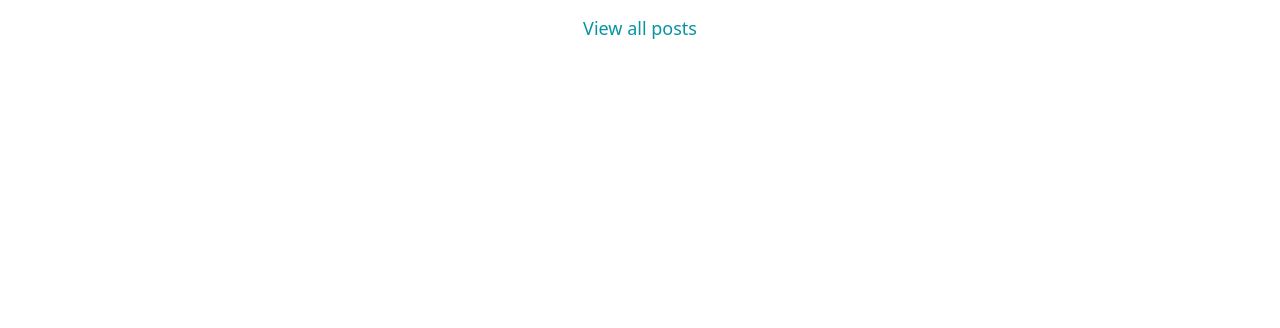
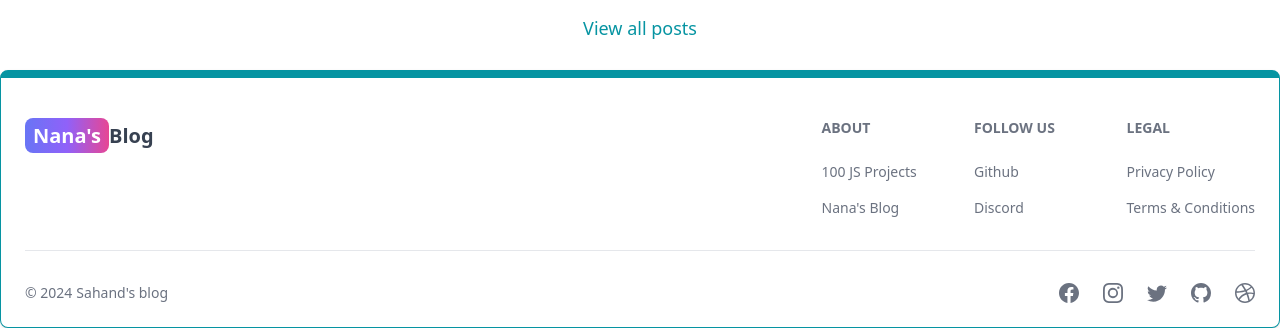
Before and after one commit to Mohamadi12/Dashboard, a Next.js app: page / in a window 1280 px wide. Shown: the part 1004-1332 px from the top of the page. Before the commit the page ends 1074 px from the top, so only its background shows below. Built offline with nearby package versions, Linux system fonts and the light colour scheme; no server answers.

Commit message:
Add the remaining pages like about, projects, and the footer

```diff
--- /dev/null
+++ b/app/about/page.jsx
@@ -0,0 +1,52 @@
+import React from 'react'
+
+const About = () => {
+    return (
+        <div className='min-h-screen flex items-center justify-center'>
+          <div className='max-w-2xl mx-auto p-3 text-center'>
+            <div>
+              <h1 className='text-3xl font font-semibold text-center my-7'>
+                About Nana&apos;s Blog
+              </h1>
+              <div className='text-md text-gray-500 flex flex-col gap-6'>
+                <p>
+                  Welcome to Nana&apos;s Blog! Created by Nana Ghavidel, this blog
+                  serves as a personal platform to share his insights and ideas with
+                  the world. Nana is an enthusiastic developer who enjoys writing
+                  about technology, coding, and a variety of related topics.
+                </p>
+
+                <p>
+                  On this blog, you&apos;ll discover weekly articles and tutorials
+                  covering a range of topics including web development, software
+                  engineering, and programming languages. Nana is continually
+                  learning and exploring new technologies, so make sure to visit
+                  frequently for the latest updates!
+                </p>
+
+                <p>
+                  This website is created using Next.js and{' '}
+                  <a
+                    href='https://go.clerk.com/fgJHKlt'
+                    target='_blank'
+                    className='text-teal-500 hover:underline'
+                  >
+                    Clerk
+                  </a>
+                  .
+                </p>
+
+                <p>
+                  We invite you to comment on our posts and interact with other
+                  readers. You can like and reply to others&apos; comments as well. We
+                  believe that a community of learners can support each other&apos;s
+                  growth and development.
+                </p>
+              </div>
+            </div>
+          </div>
+        </div>
+      );
+}
+
+export default About
--- /dev/null
+++ b/app/components/Footer.jsx
@@ -0,0 +1,94 @@
+"use client";
+
+import { Footer } from "flowbite-react";
+import Link from "next/link";
+import {
+  BsFacebook,
+  BsInstagram,
+  BsTwitter,
+  BsGithub,
+  BsDribbble,
+} from "react-icons/bs";
+
+const FooterPage = () => {
+  return (
+    <Footer container className="border border-t-8 border-teal-500">
+      <div className="w-full max-w-7xl mx-auto">
+        <div className="grid w-full justify-between sm:flex md:grid-cols-1">
+          <div className="mt-5">
+            <Link
+              href="/"
+              className="self-center whitespace-nowrap text-lg sm:text-xl font-semibold dark:text-white"
+            >
+              <span className="px-2 py-1 bg-gradient-to-r from-indigo-500 via-purple-500 to-pink-500 rounded-lg text-white">
+                Nana&apos;s
+              </span>
+              Blog
+            </Link>
+          </div>
+          <div className="grid grid-cols-2 gap-8 mt-4 sm:grid-cols-3 sm:gap-6">
+            <div>
+              <Footer.Title title="About" />
+              <Footer.LinkGroup col>
+                <Footer.Link
+                  href="https://www.100jsprojects.com"
+                  target="_blank"
+                  rel="noopener noreferrer"
+                >
+                  100 JS Projects
+                </Footer.Link>
+                <Footer.Link
+                  href="/about"
+                  target="_blank"
+                  rel="noopener noreferrer"
+                >
+                  Nana&apos;s Blog
+                </Footer.Link>
+              </Footer.LinkGroup>
+            </div>
+            <div>
+              <Footer.Title title="Follow us" />
+              <Footer.LinkGroup col>
+                <Footer.Link
+                  href="https://www.github.com/sahandghavidel"
+                  target="_blank"
+                  rel="noopener noreferrer"
+                >
+                  Github
+                </Footer.Link>
+                <Footer.Link href="#">Discord</Footer.Link>
+              </Footer.LinkGroup>
+            </div>
+            <div>
+              <Footer.Title title="Legal" />
+              <Footer.LinkGroup col>
+                <Footer.Link href="#">Privacy Policy</Footer.Link>
+                <Footer.Link href="#">Terms &amp; Conditions</Footer.Link>
+              </Footer.LinkGroup>
+            </div>
+          </div>
+        </div>
+        <Footer.Divider />
+        <div className="w-full sm:flex sm:items-center sm:justify-between">
+          <Footer.Copyright
+            href="#"
+            by="Sahand's blog"
+            year={new Date().getFullYear()}
+          />
+          <div className="flex gap-6 sm:mt-0 mt-4 sm:justify-center">
+            <Footer.Icon href="#" icon={BsFacebook} />
+            <Footer.Icon href="#" icon={BsInstagram} />
+            <Footer.Icon href="#" icon={BsTwitter} />
+            <Footer.Icon
+              href="https://github.com/sahandghavidel"
+              icon={BsGithub}
+            />
+            <Footer.Icon href="#" icon={BsDribbble} />
+          </div>
+        </div>
+      </div>
+    </Footer>
+  );
+};
+
+export default FooterPage;
--- a/app/components/Header.jsx
+++ b/app/components/Header.jsx
@@ -1,81 +1,83 @@
-'use client';
-import { Button, Navbar, TextInput } from 'flowbite-react';
-import Link from 'next/link';
-import { AiOutlineSearch } from 'react-icons/ai';
-import { FaMoon, FaSun } from 'react-icons/fa';
-import { usePathname } from 'next/navigation';
-import { useTheme } from 'next-themes';
-import { SignedIn, SignedOut, SignInButton, UserButton } from '@clerk/nextjs';
-import { dark, light } from '@clerk/themes';
-import { useEffect, useState } from 'react';
-import { useRouter, useSearchParams } from 'next/navigation';
+"use client";
+
+import { Button, Navbar, TextInput } from "flowbite-react";
+import Link from "next/link";
+import { AiOutlineSearch } from "react-icons/ai";
+import { FaMoon, FaSun } from "react-icons/fa";
+import { usePathname } from "next/navigation";
+import { useTheme } from "next-themes";
+import { SignedIn, SignedOut, UserButton } from "@clerk/nextjs";
+import { dark, light } from "@clerk/themes";
+import { useEffect, useState } from "react";
+import { useRouter, useSearchParams } from "next/navigation";
 
 const Header = () => {
   const path = usePathname();
   const { theme, setTheme } = useTheme();
   const router = useRouter();
-  const [searchTerm, setSearchTerm] = useState('');
+  const [searchTerm, setSearchTerm] = useState("");
   const searchParams = useSearchParams();
 
   const handleSubmit = (e) => {
     e.preventDefault();
     const urlParams = new URLSearchParams(searchParams);
-    urlParams.set('searchTerm', searchTerm);
+    urlParams.set("searchTerm", searchTerm);
     const searchQuery = urlParams.toString();
     router.push(`/search?${searchQuery}`);
   };
 
   useEffect(() => {
     const urlParams = new URLSearchParams(searchParams);
-    const searchTermFromUrl = urlParams.get('searchTerm');
+    const searchTermFromUrl = urlParams.get("searchTerm");
     if (searchTermFromUrl) {
       setSearchTerm(searchTermFromUrl);
     }
   }, [searchParams]);
+
   return (
-    <Navbar className='border-b-2'>
+    <Navbar className="border-b-2">
       <Link
-        href='/'
-        className='self-center whitespace-nowrap text-sm sm:text-xl font-semibold dark:text-white'
+        href="/"
+        className="self-center whitespace-nowrap text-sm sm:text-xl font-semibold dark:text-white"
       >
-        <span className='px-2 py-1 bg-gradient-to-r from-indigo-500 via-purple-500 to-pink-500 rounded-lg text-white'>
-          Sahand&apos;s
+        <span className="px-2 py-1 bg-gradient-to-r from-indigo-500 via-purple-500 to-pink-500 rounded-lg text-white">
+          Nana&apos;s
         </span>
         Blog
       </Link>
       <form onSubmit={handleSubmit}>
         <TextInput
-          type='text'
-          placeholder='Search...'
+          type="text"
+          placeholder="Search..."
           rightIcon={AiOutlineSearch}
-          className='hidden lg:inline'
+          className="hidden lg:inline"
           value={searchTerm}
           onChange={(e) => setSearchTerm(e.target.value)}
         />
       </form>
-      <Button className='w-12 h-10 lg:hidden' color='gray' pill>
+      <Button className="w-12 h-10 lg:hidden" color="gray" pill>
         <AiOutlineSearch />
       </Button>
-      <div className='flex gap-2 md:order-2'>
+      <div className="flex gap-2 md:order-2">
         <Button
-          className='w-12 h-10 hidden sm:inline'
-          color='gray'
+          className="w-12 h-10 hidden sm:inline"
+          color="gray"
           pill
-          onClick={() => setTheme(theme === 'light' ? 'dark' : 'light')}
+          onClick={() => setTheme(theme === "light" ? "dark" : "light")}
         >
-          {theme === 'light' ? <FaSun /> : <FaMoon />}
+          {theme === "light" ? <FaSun /> : <FaMoon />}
         </Button>
         <SignedIn>
           <UserButton
             appearance={{
-              baseTheme: theme === 'light' ? light : dark,
+              baseTheme: theme === "light" ? light : dark,
             }}
-            userProfileUrl='/dashboard?tab=profile'
+            userProfileUrl="/dashboard?tab=profile"
           />
         </SignedIn>
         <SignedOut>
-          <Link href='/sign-in'>
-            <Button gradientDuoTone='purpleToBlue' outline>
+          <Link href="/sign-in">
+            <Button gradientDuoTone="purpleToBlue" outline>
               Sign In
             </Button>
           </Link>
@@ -83,18 +85,18 @@ const Header = () => {
         <Navbar.Toggle />
       </div>
       <Navbar.Collapse>
-        <Link href='/'>
-          <Navbar.Link active={path === '/'} as={'div'}>
+        <Link href="/">
+          <Navbar.Link active={path === "/"} as={"div"}>
             Home
           </Navbar.Link>
         </Link>
-        <Link href='/about'>
-          <Navbar.Link active={path === '/about'} as={'div'}>
+        <Link href="/about">
+          <Navbar.Link active={path === "/about"} as={"div"}>
             About
           </Navbar.Link>
         </Link>
-        <Link href='/projects'>
-          <Navbar.Link active={path === '/projects'} as={'div'}>
+        <Link href="/projects">
+          <Navbar.Link active={path === "/projects"} as={"div"}>
             Projects
           </Navbar.Link>
         </Link>
--- a/app/layout.js
+++ b/app/layout.js
@@ -5,6 +5,7 @@ import { ThemeProvider } from "next-themes";
 import { ThemeModeScript } from "flowbite-react";
 import ThemeCom from "./components/ThemeCom";
 import { ClerkProvider } from "@clerk/nextjs";
+import FooterPage from "./components/Footer";
 
 const geistSans = localFont({
   src: "./fonts/GeistVF.woff",
@@ -36,6 +37,7 @@ export default function RootLayout({ children }) {
             <ThemeCom>
               <Header />
               {children}
+              <FooterPage/>
             </ThemeCom>
           </ThemeProvider>
         </body>
--- /dev/null
+++ b/app/projects/page.jsx
@@ -0,0 +1,17 @@
+import React from 'react'
+import CallToAction from '../components/CallToAction';
+
+const page = () => {
+    return (
+        <div className='min-h-screen max-w-2xl mx-auto flex justify-center items-center flex-col gap-6 p-3'>
+          <h1 className='text-3xl font-semibold'>Pojects</h1>
+          <p className='text-md text-gray-500'>
+            Build fun and engaging projects while learning HTML, CSS, and
+            JavaScript!
+          </p>
+          <CallToAction />
+        </div>
+      );
+}
+
+export default page
```
